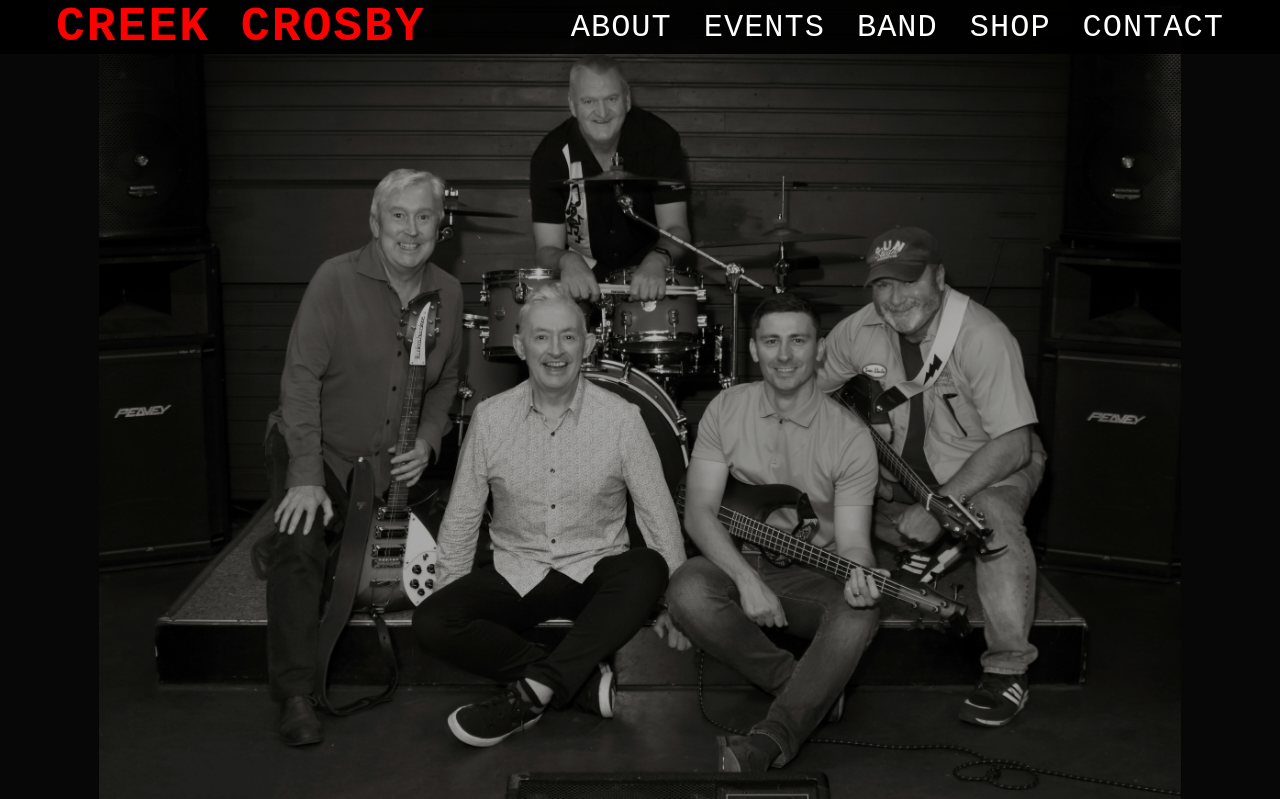
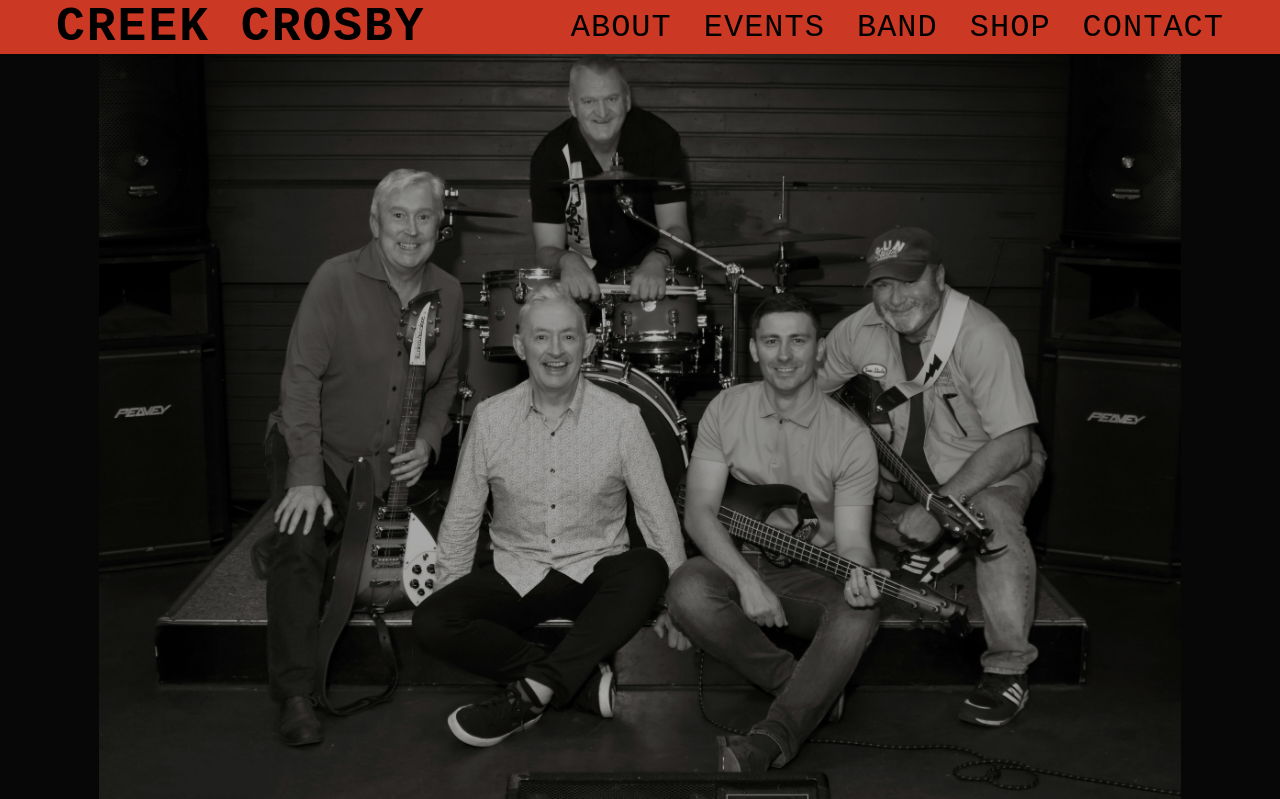
Before and after one commit to lukasz-pudlo/creekcrosby, a Django app: page / in a window 1280 px wide. Shown: the top 799 px of the page. Run offline with Django 5.2, Linux system fonts and the light colour scheme; data that the repository does not hold is empty.

Commit message:
Change header colours

```diff
--- a/static/css/style.css
+++ b/static/css/style.css
@@ -2,7 +2,7 @@
     /* Band-themed color palette */
     --primary-color: #ff0000;
     --secondary-color: #ffffff;
-    --text-color: #ffffff;
+    --text-color: black;
     --dark-text: #333333;
     --light-bg: #f5f5f5;
     --dark-bg: #0a0a0a;
@@ -52,14 +52,14 @@ body {
     top: 0;
     left: 0;
     width: 100%;
-    background-color: rgba(0, 0, 0, 0.9);
+    background-color: rgb(203, 56, 36);
     z-index: 100;
     transition: all 0.3s ease;
     font-size: 2rem;
 }
 
 .header.scrolled {
-    background-color: #000;
+    background-color: rgb(203, 56, 36);
     box-shadow: 0 2px 10px rgba(0, 0, 0, 0.5);
 }
 
@@ -72,7 +72,7 @@ body {
 .logo a {
     font-size: 3rem;
     font-weight: 700;
-    color: var(--primary-color);
+    color: black;
     text-decoration: none;
     text-transform: uppercase;
     letter-spacing: 2px;
@@ -85,9 +85,11 @@ body {
 }
 
 .nav-list a {
-    color: var(--secondary-color);
+    color: black;
     text-decoration: none;
     text-transform: uppercase;
+    text-decoration-thickness: from-font;
+    font-size: 2rem;
     letter-spacing: 1px;
     padding: 0.5rem 0;
     position: relative;
@@ -101,13 +103,13 @@ body {
     left: 0;
     width: 0;
     height: 3px;
-    background-color: var(--primary-color);
+    background-color: black;
     transition: width 0.3s ease;
 }
 
 .nav-list a:hover,
 .nav-list a:focus {
-    color: var(--primary-color);
+    color: black;
 }
 
 .nav-list a:hover::after,
```
